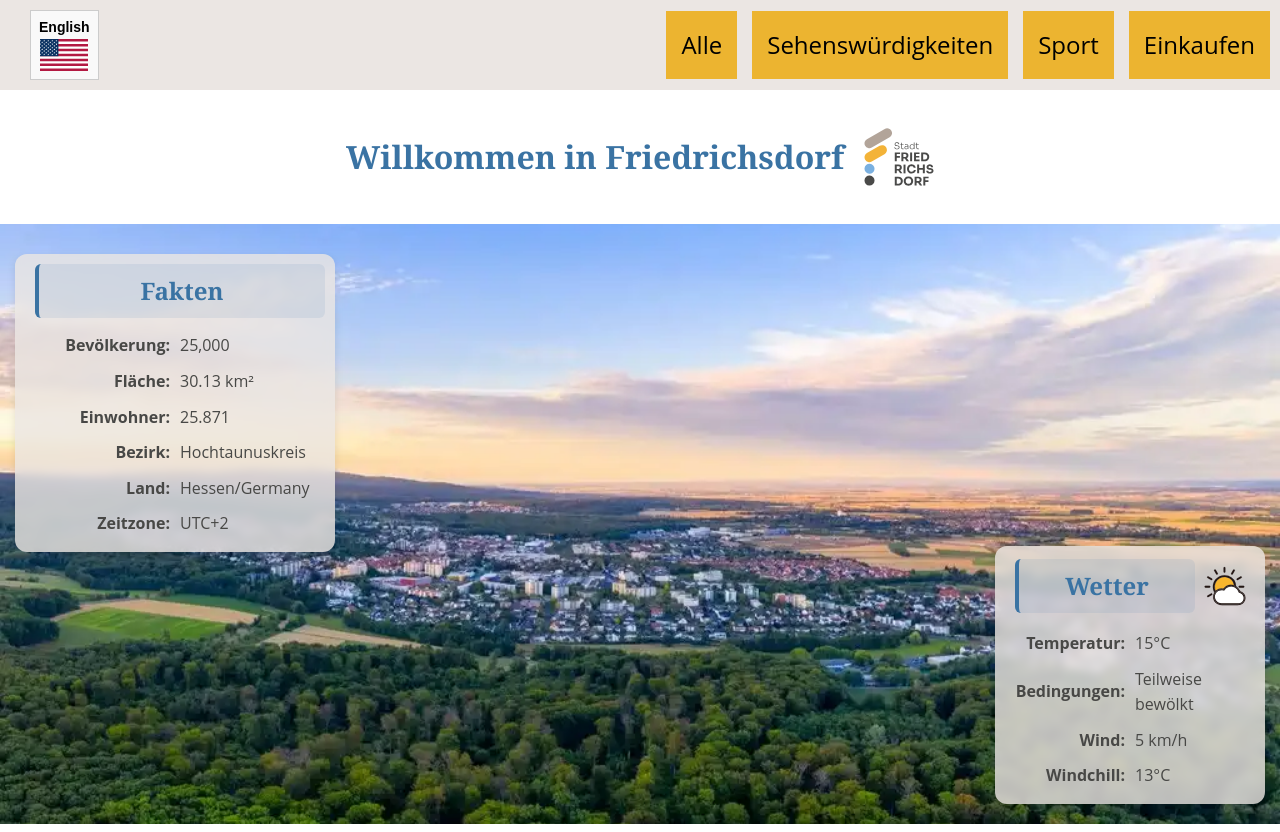
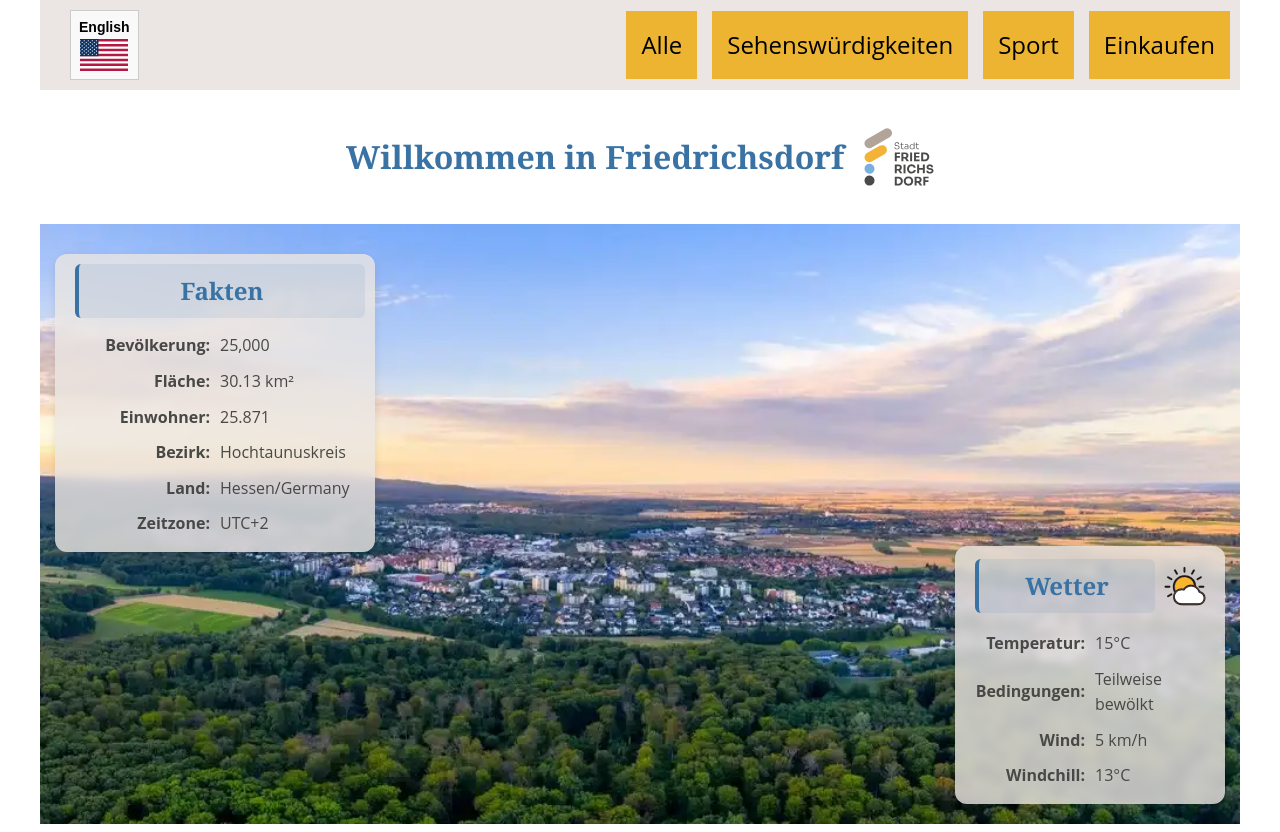
Before and after one commit to beyersdorfertj/wdd131, a plain HTML site: page fdf/home.html in a window 1280 px wide. Shown: the top 832 px of the page. Drawn offline with Linux system fonts and the light colour scheme.

Commit message:
fdf maxwidth

```diff
--- a/fdf/styles/home.css
+++ b/fdf/styles/home.css
@@ -11,9 +11,14 @@
 body {
     background-color: var(--primary-bg-color);
     color: white;
-    margin: 0;
+    margin: 0 auto;
     padding: 0;
     text-align: center;
+    position: relative;
+    font-family: var(--font-body);
+    line-height: 1.6;
+    color: var(--color4);
+    max-width: 1200px;
 }
 
 header {
@@ -26,17 +31,11 @@ header {
     background-color: var(--color1);
     flex-wrap: wrap;
 }
-body {
-  position: relative;
-  font-family: var(--font-body);
-  line-height: 1.6;
-  color: var(--color4);
-}
 
 h1, h2, h3 {
-  font-family: var(--font-heading);
-  font-weight: 700;
-  color: var(--color3);
+    font-family: var(--font-heading);
+    font-weight: 700;
+    color: var(--color3);
 }
 
 .title-section {
```
